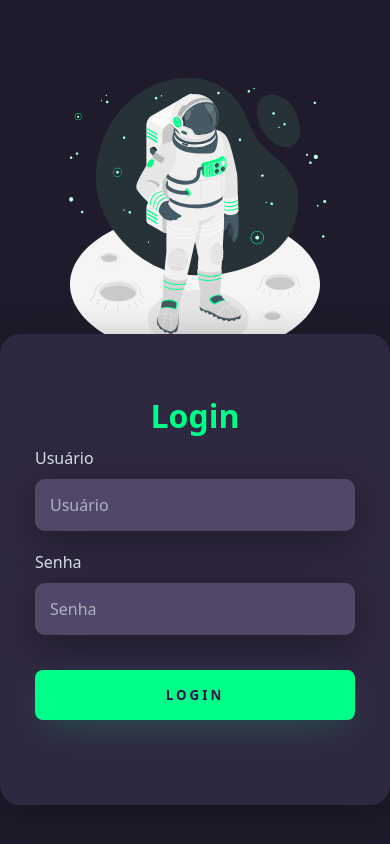
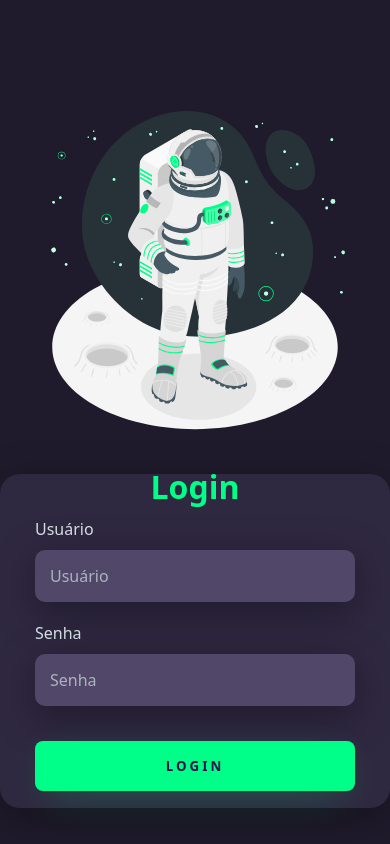
Before and after one commit to RyanVitorr/tela-de-login, a plain HTML site: page index.html in a window 390 px wide. Drawn offline with Linux system fonts and the light colour scheme; a web font is replaced by a local one.

Commit message:
atualizei

```diff
--- a/css/style.css
+++ b/css/style.css
@@ -38,6 +38,7 @@ main {
 }
 
 .right-login {
+    margin: 50px;
     width: 50vw;
     height: 50vh;
     display: flex;
@@ -116,6 +117,18 @@ main {
         width: 100%;
         height: 100%;
     }
+
+
+    .left-login {
+    width: 100%;
+    height: auto;
+    }
+
+    .left-login-image {
+        width: 100%;
+        height: 700px;
+    }
+
 }
 
 @media only screen and (max-width: 950px) {
@@ -140,14 +153,18 @@ main {
 
    .right-login {
     width: 100%;
-    height: auto;
+    height: 305px;
    }
 
    .left-login-image {
-    width: 35vh;
+    margin-top:100px;
+    width: 40vh;
+    height: auto;
    }
 
    .card-login {
     width: 85%;
+    height: 90%;
    }
+
 }
```
